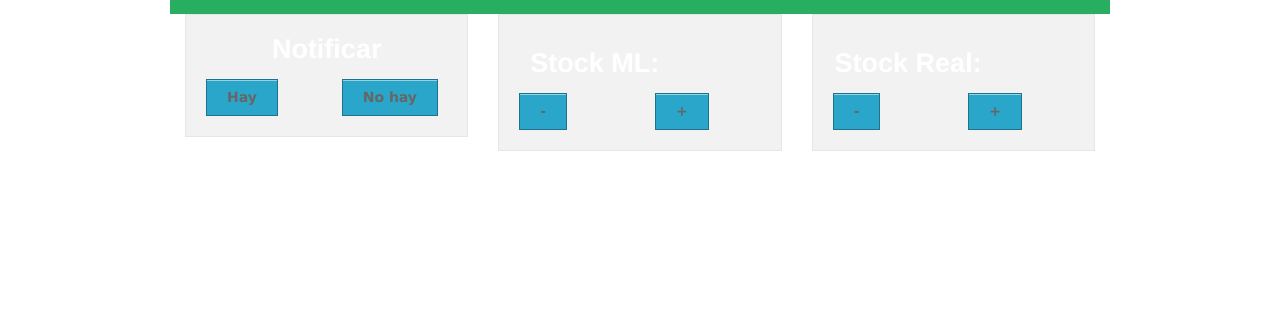
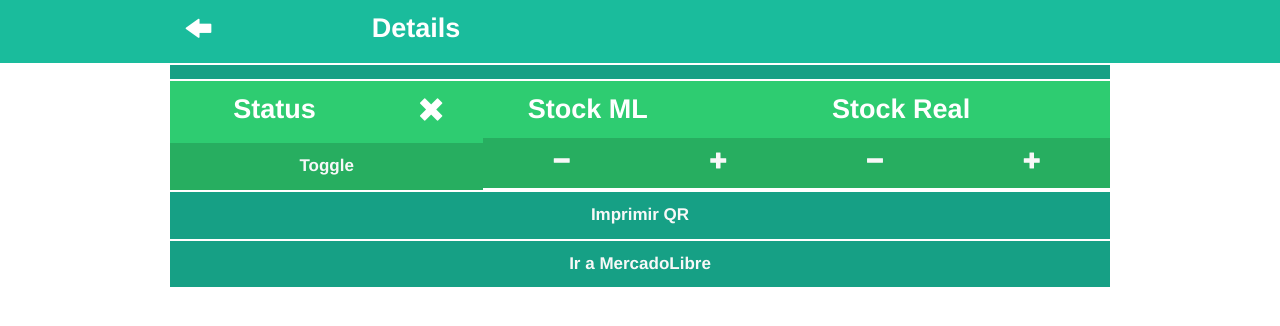
Before and after one commit to matiasanaya/meli_hackathon, a Rails app: template app/views/items/show.html.erb in a window 1280 px wide. Shown: the top 326 px of the page. Run offline with Rails 7, Linux system fonts and the light colour scheme; the template is opened without the code that fills it, so the values that code supplies are empty; style sheets or scripts are compiled from the project's sources; parts of the project's set-up code (start-up, migrations or seed data) failed here and were passed over; some libraries are stand-ins or nearby versions.

Commit message:
Now for real

```diff
--- a/app/views/items/show.html.erb
+++ b/app/views/items/show.html.erb
@@ -1,46 +1,51 @@
+<div id="nav">
+  <div class="row">
+    <div class="two mobile-one columns"><h3><i class="general foundicon-left-arrow"></i></h3></div>
+    <div class="ten mobile-three columns"><h3 style="margin-left:30px;">Details</h3></div>
+  </div>
+</div>
+
 <div class="listing">
-  <div class="row title">
-    <h1><%= @item.meli_title %></h1>
+  <div class="row header" style="margin-bottom:2px;">
+    <div class="twelve columns">
+      <h5><%= @item.meli_title %></h5>
+    </div>
   </div>
-  <div class="row gadgets">
-    <div class="four columns">
-      <div class="panel">
-          <h3 class="text-center">Notificar</h3>
-        <div class="paleta">
-          <div class="row">
-            <div class="six mobile-two columns"><a href="" class="button">Hay</a></div>
-            <div class="six mobile-two columns"><a href="" class="button">No hay</a></div>
-          </div>
-        </div>
+  <div class="row">
+    <div class="four columns status item">
+      <div class="row">
+        <div class="eight mobile-three columns"><h3 class="text-center">Status</h3></div>
+        <div class="four mobile-one columns"><h3 class="text-center"><i class="general foundicon-<%= 'checkmark' if @item.has_stock %><%= 'remove' if !@item.has_stock %>"></i></h3></div>
+      </div>
+      <div class="row title">
+        <a href=""><div class="twelve columns"><h5 class="text-center">Toggle</h5></div></a>
       </div>
     </div>
-    <div class="four columns">
-      <div class="panel">
-        <div class="row">
-          <div class="eight mobile-three columns"><h3 class="text-center">Stock ML:</h3></div>
-          <div class="four mobile-one columns"><h3 id="meli_val"><%= @item.meli_stock %></h3></div>
-        </div>
-        <div class="palette palette-firm-dark">
-          <div class="row">
-            <div class="six mobile-two columns"><a href="" class="button">-</a></div>
-            <div class="six mobile-two columns"><a href="" class="button">+</a></div>
-          </div>
-        </div>
+    <div class="four columns status item">
+      <div class="row">
+        <div class="eight mobile-three columns"><h3 class="text-center">Stock ML</h3></div>
+        <div class="four mobile-one columns"><h3 class="text-center"><%= @item.meli_stock %></h3></div>
+      </div>
+      <div class="row title">
+        <div class="six mobile-two columns"><a href=""><h5 class="text-center"><i class="general foundicon-minus"></i></h5></a></div>
+        <div class="six mobile-two columns"><a href=""><h5 class="text-center"><i class="general foundicon-plus"></i></h5></a></div>
       </div>
     </div>
-    <div class="four columns">
-      <div class="panel">
-        <div class="row">
-          <div class="eight mobile-three columns"><h3 class="text-center">Stock Real:</h3></div>
-          <div class="four mobile-one columns"><h3><%= @item.real_stock %></h3></div>
-        </div>
-        <div class="paleta">
-          <div class="row">
-            <div class="six mobile-two columns"><a href="" class="button">-</a></div>
-            <div class="six mobile-two columns"><a href="" class="button">+</a></div>
-          </div>
-        </div>
+    <div class="four columns status item">
+      <div class="row">
+        <div class="eight mobile-three columns"><h3 class="text-center">Stock Real</h3></div>
+        <div class="four mobile-one columns"><h3 class="text-center"><%= @item.real_stock %></h3></div>
+      </div>
+      <div class="row title">
+        <div class="six mobile-two columns"><a href=""><h5 class="text-center"><i class="general foundicon-minus"></i></h5></a></div>
+        <div class="six mobile-two columns"><a href=""><h5 class="text-center"><i class="general foundicon-plus"></i></h5></a></div>
       </div>
     </div>
   </div>
+  <div class="row" style="margin-bottom:2px; background-color: #16A085;">
+    <a href=""><h5 class="text-center">Imprimir QR</h5></a>
+  </div>
+  <div class="row" style="margin-bottom:2px; background-color: #16A085;">
+    <div class="twelve columns"><a href=""><h5 class="text-center">Ir a MercadoLibre</h5></a></div>
+  </div>
 </div>
```
Also changed, not shown: app/views/items/index.html.erb (+17 -11 lines).
